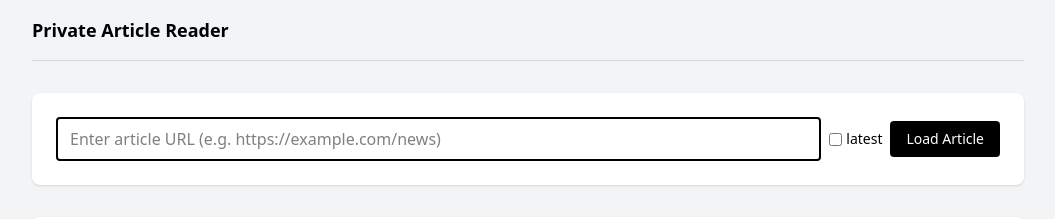
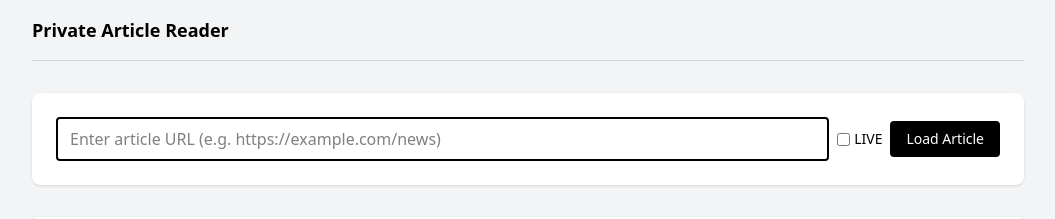
Before and after one commit to braboobssiere/article-reader, a Next.js app: page / in a window 1280 px wide. Shown: the top 219 px of the page, without its empty margins (112-1167 px from the left). Built offline with nearby package versions, Linux system fonts and the light colour scheme.

Commit message:
Update article-form.tsx

```diff
--- a/app/article-form.tsx
+++ b/app/article-form.tsx
@@ -92,7 +92,7 @@ export default function ArticleForm({
             />
             <label className="flex items-center gap-1 whitespace-nowrap text-sm cursor-pointer">
               <input type="checkbox" name="latest" value="1" />
-              latest
+              LIVE
             </label>
             <button
               type="submit"
```
